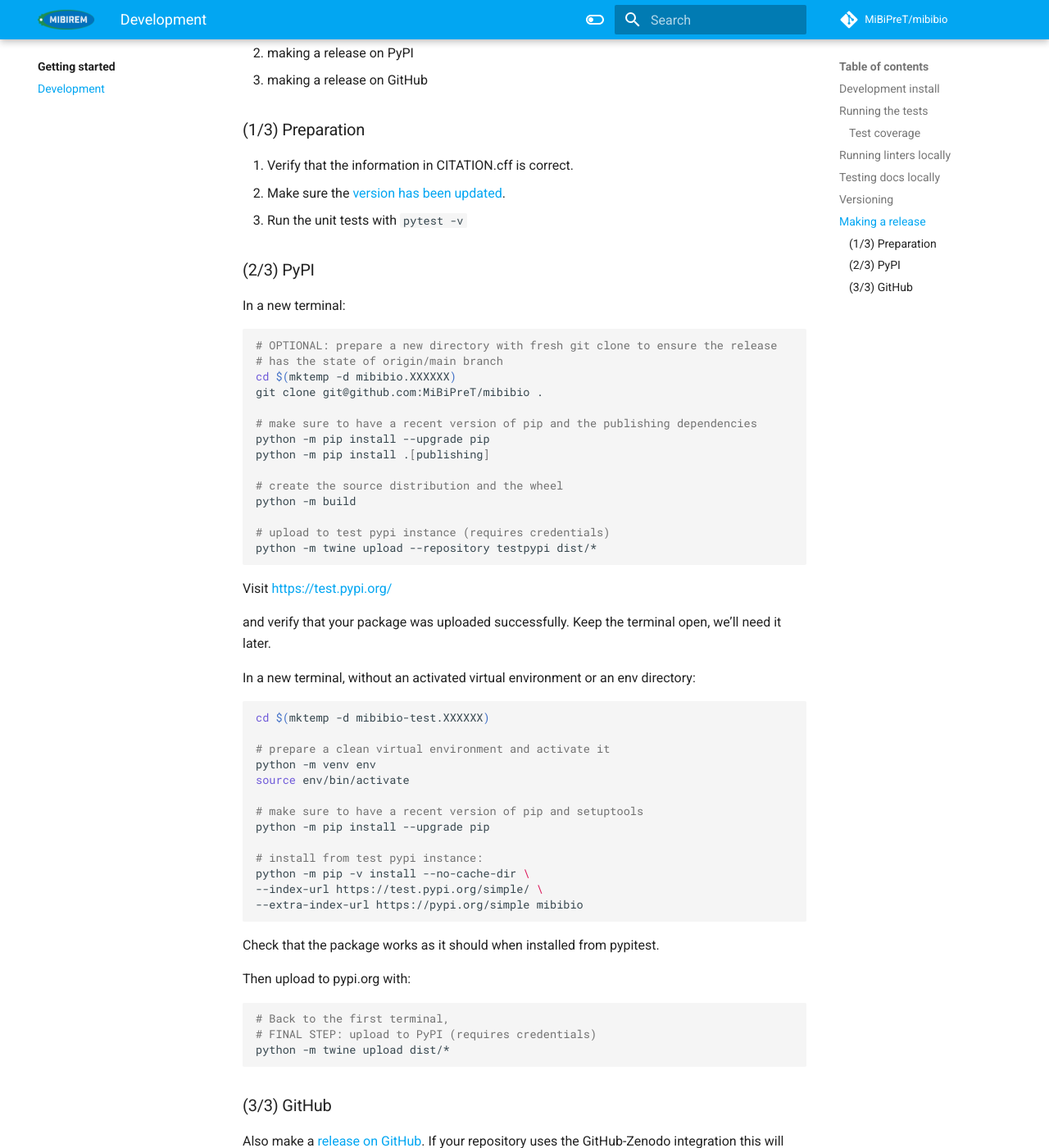
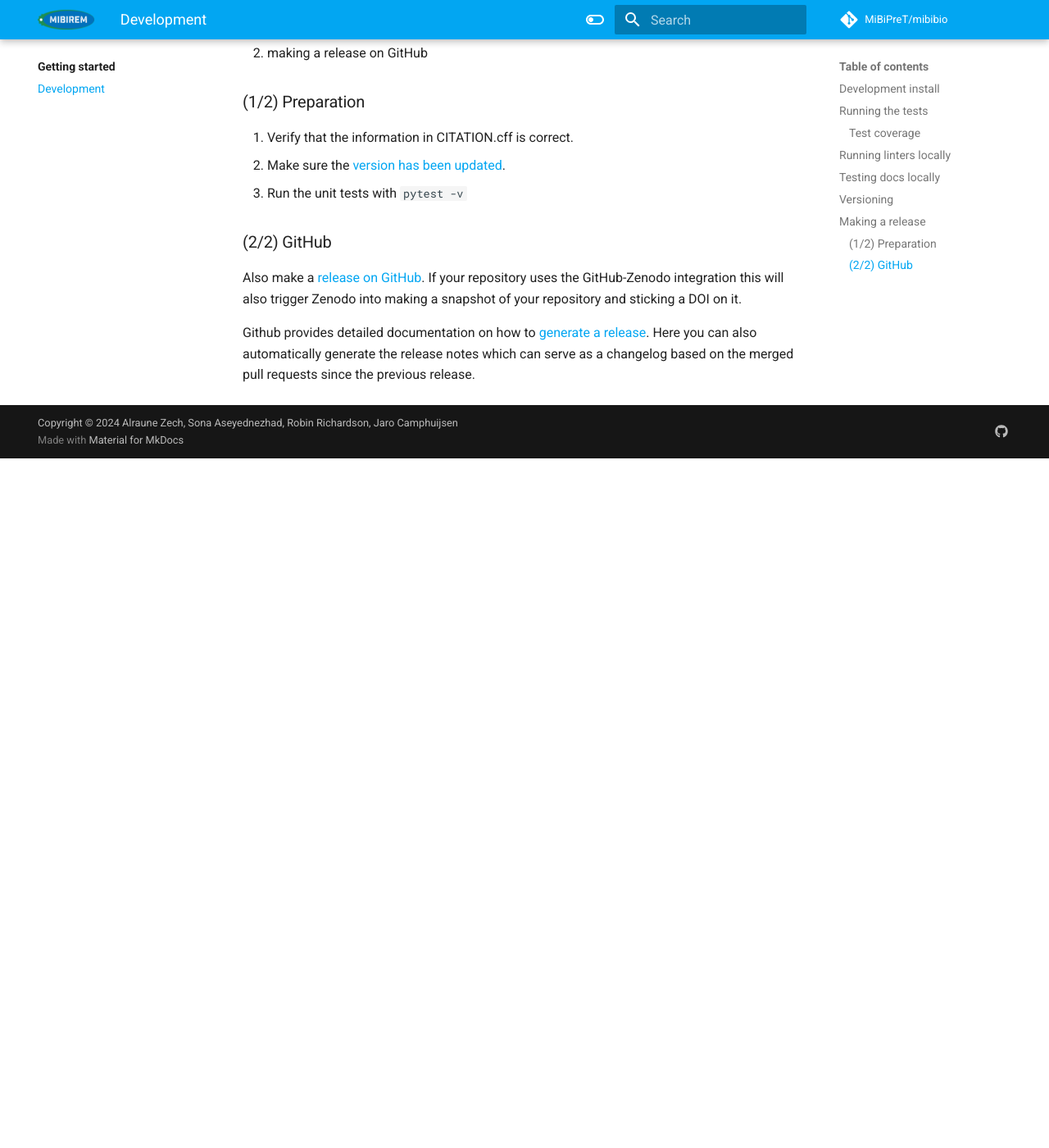
Before and after one commit to MiBiPreT/mibibio, an MkDocs documentation site: the page built from docs/getting-started/development.md, in a window 1280 px wide and 1400 px high, scrolled down 2592 px. Shown: the whole window at 82% size. Built offline with MkDocs 1.6.1 and Material for MkDocs 9.7.7, drawn with Linux system fonts in a browser that asks for light colours; a script that is not in the unit is left out; comment, search, counter and statistics services are not loaded; after the commit the page ends 3151 px from its top, so only the background shows below that.

Commit message:
Remove PyPI publication workflow and instructions from documentation

````diff
--- a/docs/getting-started/development.md
+++ b/docs/getting-started/development.md
@@ -108,69 +108,15 @@ bump-my-version patch  # bumps from e.g. 0.3.2 to 0.3.3
 This section describes how to make a release in 3 parts:
 
 1. preparation
-1. making a release on PyPI
 1. making a release on GitHub
 
-### (1/3) Preparation
+### (1/2) Preparation
 
 1. Verify that the information in CITATION.cff is correct.
 1. Make sure the [version has been updated](#versioning).
 1. Run the unit tests with `pytest -v`
 
-### (2/3) PyPI
-
-In a new terminal:
-
-```shell
-# OPTIONAL: prepare a new directory with fresh git clone to ensure the release
-# has the state of origin/main branch
-cd $(mktemp -d mibibio.XXXXXX)
-git clone git@github.com:MiBiPreT/mibibio .
-
-# make sure to have a recent version of pip and the publishing dependencies
-python -m pip install --upgrade pip
-python -m pip install .[publishing]
-
-# create the source distribution and the wheel
-python -m build
-
-# upload to test pypi instance (requires credentials)
-python -m twine upload --repository testpypi dist/*
-```
-
-Visit [https://test.pypi.org/](https://test.pypi.org)
-<!-- [https://test.pypi.org/project/mibibio](https://test.pypi.org/project/mibibio) -->
-and verify that your package was uploaded successfully. Keep the terminal open, we'll need it later.
-
-In a new terminal, without an activated virtual environment or an env directory:
-
-```shell
-cd $(mktemp -d mibibio-test.XXXXXX)
-
-# prepare a clean virtual environment and activate it
-python -m venv env
-source env/bin/activate
-
-# make sure to have a recent version of pip and setuptools
-python -m pip install --upgrade pip
-
-# install from test pypi instance:
-python -m pip -v install --no-cache-dir \
---index-url https://test.pypi.org/simple/ \
---extra-index-url https://pypi.org/simple mibibio
-```
-
-Check that the package works as it should when installed from pypitest.
-
-Then upload to pypi.org with:
-
-```shell
-# Back to the first terminal,
-# FINAL STEP: upload to PyPI (requires credentials)
-python -m twine upload dist/*
-```
-
-### (3/3) GitHub
+### (2/2) GitHub
 
 Also make a [release on GitHub](https://github.com/MiBiPreT/mibibio/releases/new). If your repository uses the GitHub-Zenodo integration this will also trigger Zenodo into making a snapshot of your repository and sticking a DOI on it.
 
````
Also changed, not shown: README.md (+2 -11 lines), docs/index.md (+1 -1 lines), 1 other file.
